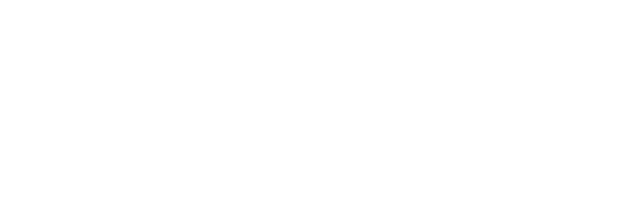
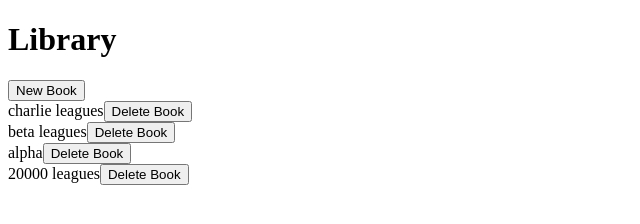
Before and after one commit to adharmic/js-library, a plain HTML site: page index.html in a window 1280 px wide. Shown: the whole page, without its empty margins (0-640 px from the left). Drawn offline with Linux system fonts and the light colour scheme.

Commit message:
Add HTML elements for books and update them when removed

```diff
--- a/index.html
+++ b/index.html
@@ -1,13 +1,23 @@
 <!DOCTYPE html>
 <html lang="en">
+
 <head>
     <meta charset="UTF-8">
     <meta name="viewport" content="width=device-width, initial-scale=1.0">
-    <title>Document</title>
+    <title>Library</title>
     <link rel="stylesheet" href="./style.css">
     <script src="./library.js" defer></script>
 </head>
+
 <body>
+    <div class="header">
+        <h1>Library</h1>
+    </div>
+    <div class="main-content">
+        <button>New Book</button>
+        <div id="book-cards"></div>
+    </div>
 
 </body>
+
 </html>
--- a/library.js
+++ b/library.js
@@ -1,4 +1,6 @@
 const myLibrary = [];
+
+const libElem = document.querySelector("#book-cards");
 
 function Book(title, author, pages, read) {
     this.title = title;
@@ -16,8 +18,48 @@ function Book(title, author, pages, read) {
         }
         return this.title + " by " + this.author + ", " + pages + readStatus;
     }
+
+    this.toggleRead = () => {
+        this.read = !this.read;
+    }
 }
 
-function addBookToLibrary() {
+function addBookToLibrary(title, author, pages, read) {
+    myLibrary.unshift(new Book(title, author, pages, read));
+    renderLibrary();
+}
 
+function removeBookFromLibrary(index) {
+    myLibrary.splice(index, 1);
+    renderLibrary();
 }
+
+function renderLibrary() {
+    let cardElems = [];
+    let index = 0;
+    myLibrary.forEach((book) => {
+        // Create header and p tags for book information
+        let card = document.createElement("div");
+        card.className = "book-card";
+        card.textContent = book.title;
+        card.dataset.index = index;
+
+        let delSelf = document.createElement("button");
+        delSelf.textContent = "Delete Book";
+        delSelf.addEventListener("click", function(e) {
+            removeBookFromLibrary(e.target.parentElement.getAttribute("data-index"));
+        });
+
+        card.appendChild(delSelf);
+
+        cardElems.push(card);
+        index++;
+    })
+
+    libElem.replaceChildren(...cardElems);
+}
+
+addBookToLibrary("20000 leagues", "Jules Verne", "300", true);
+addBookToLibrary("alpha", "Jules Verne", "300", true);
+addBookToLibrary("beta leagues", "Jules Verne", "300", true);
+addBookToLibrary("charlie leagues", "Jules Verne", "300", true);
```
